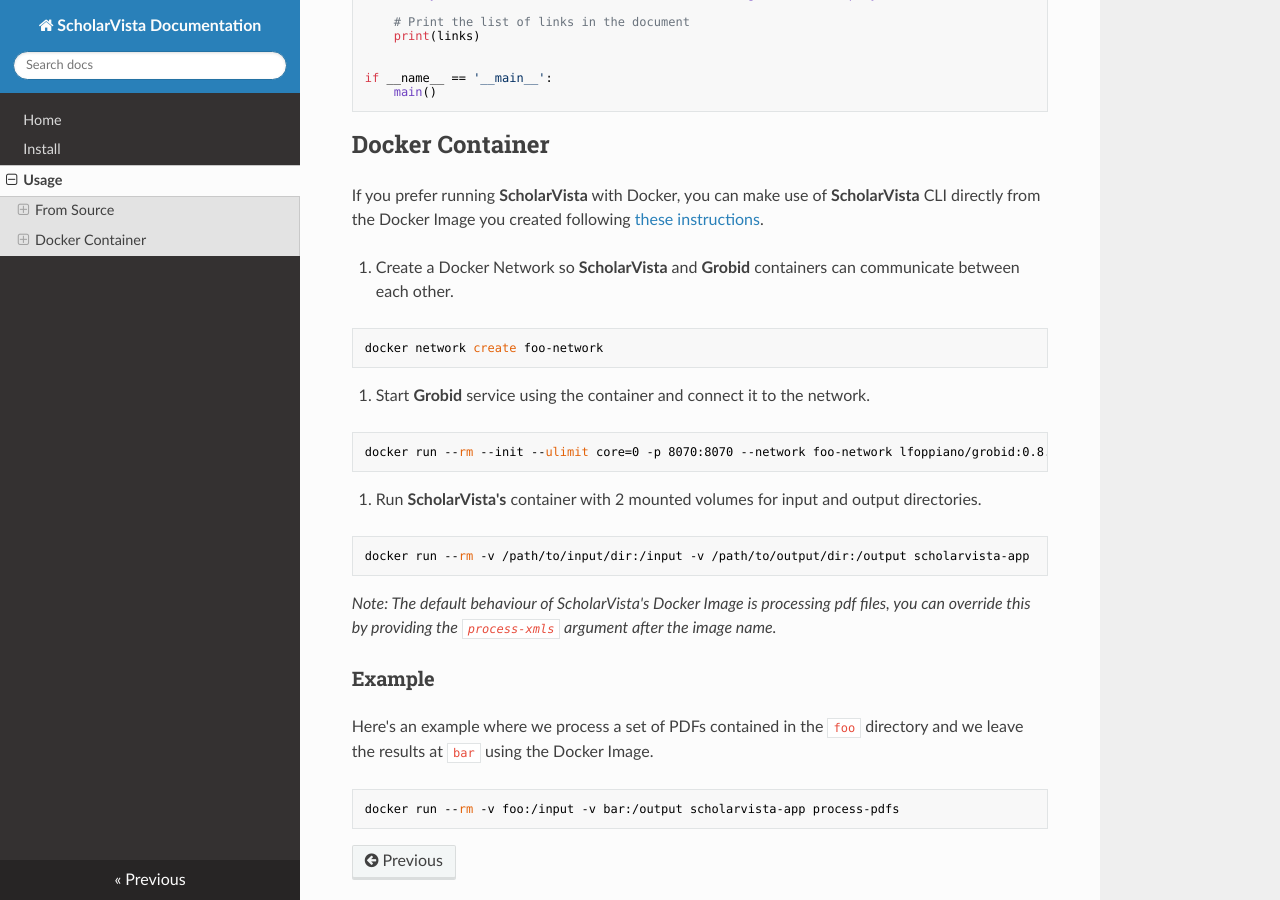
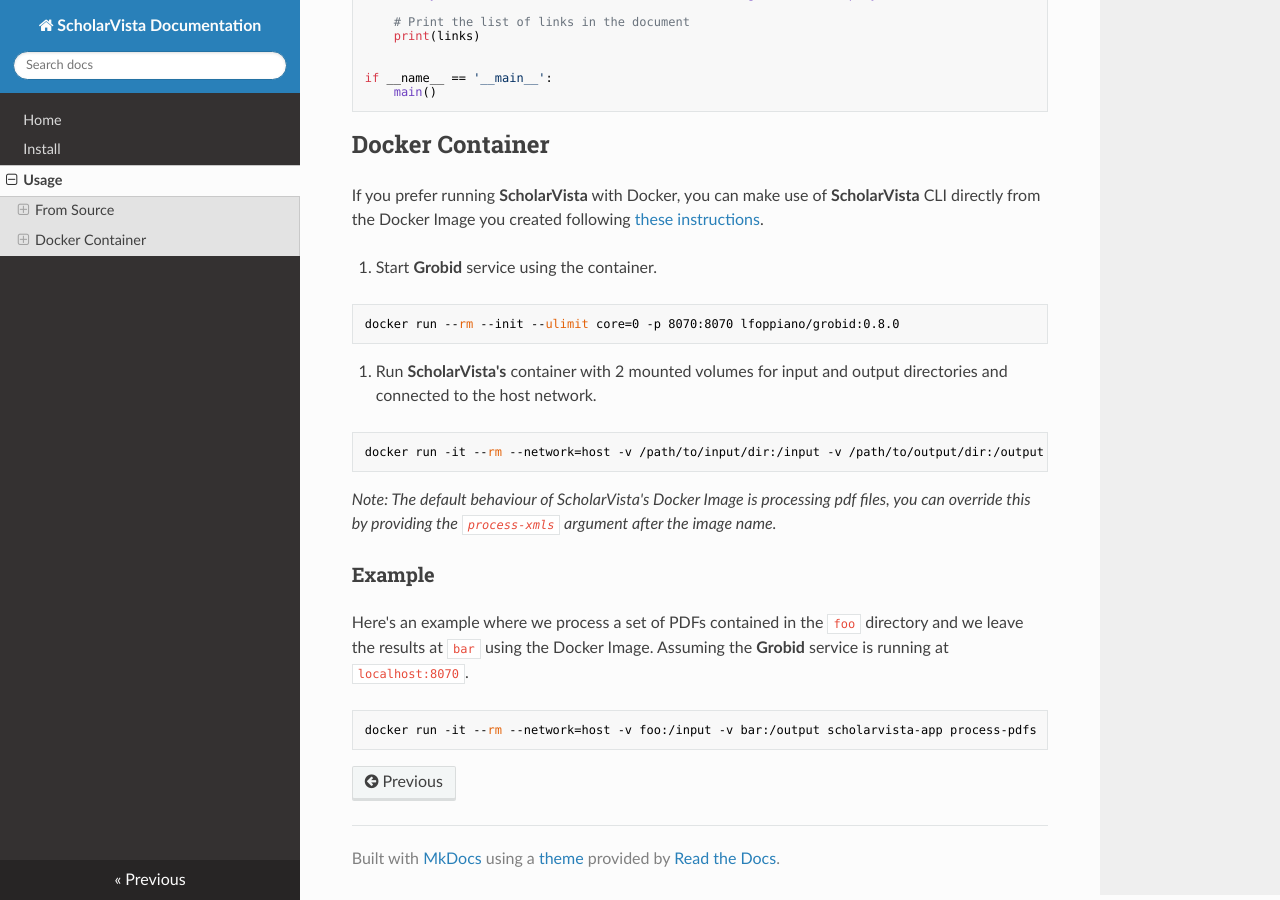
Before and after one commit to mciccale/ScholarVista, an MkDocs documentation site: the page built from docs/usage.md, in a window 1280 px wide and 900 px high, scrolled down 1697 px. Built offline with MkDocs 1.6.1, drawn with Linux system fonts in a browser that asks for light colours; nearby versions of some CDN libraries.

Commit message:
documented Docker usage

````diff
--- a/docs/usage.md
+++ b/docs/usage.md
@@ -98,30 +98,25 @@
 
 If you prefer running **ScholarVista** with Docker, you can make use of **ScholarVista** CLI directly from the Docker Image you created following [these instructions](#docker-container).
 
-1. Create a Docker Network so **ScholarVista** and **Grobid** containers can communicate between each other.
+1. Start **Grobid** service using the container.
 
 ```bash
-docker network create foo-network
+docker run --rm --init --ulimit core=0 -p 8070:8070 lfoppiano/grobid:0.8.0
 ```
 
-2. Start **Grobid** service using the container and connect it to the network.
+2. Run **ScholarVista's** container with 2 mounted volumes for input and output directories and connected to the host network.
+
 
 ```bash
-docker run --rm --init --ulimit core=0 -p 8070:8070 --network foo-network lfoppiano/grobid:0.8.0
-```
-
-3. Run **ScholarVista's** container with 2 mounted volumes for input and output directories.
-
-```bash
-docker run --rm -v /path/to/input/dir:/input -v /path/to/output/dir:/output scholarvista-app
+docker run -it --rm --network=host -v /path/to/input/dir:/input -v /path/to/output/dir:/output scholarvista-app
 ```
 
 *Note: The default behaviour of ScholarVista's Docker Image is processing pdf files, you can override this by providing the `process-xmls` argument after the image name.*
 
 ### Example
 
-Here's an example where we process a set of PDFs contained in the `foo` directory and we leave the results at `bar` using the Docker Image.
+Here's an example where we process a set of PDFs contained in the `foo` directory and we leave the results at `bar` using the Docker Image. Assuming the **Grobid** service is running at `localhost:8070`.
 
 ```bash
-docker run --rm -v foo:/input -v bar:/output scholarvista-app process-pdfs
+docker run -it --rm --network=host -v foo:/input -v bar:/output scholarvista-app process-pdfs
 ```
````
Also changed, not shown: README.md (+4 -10 lines).
